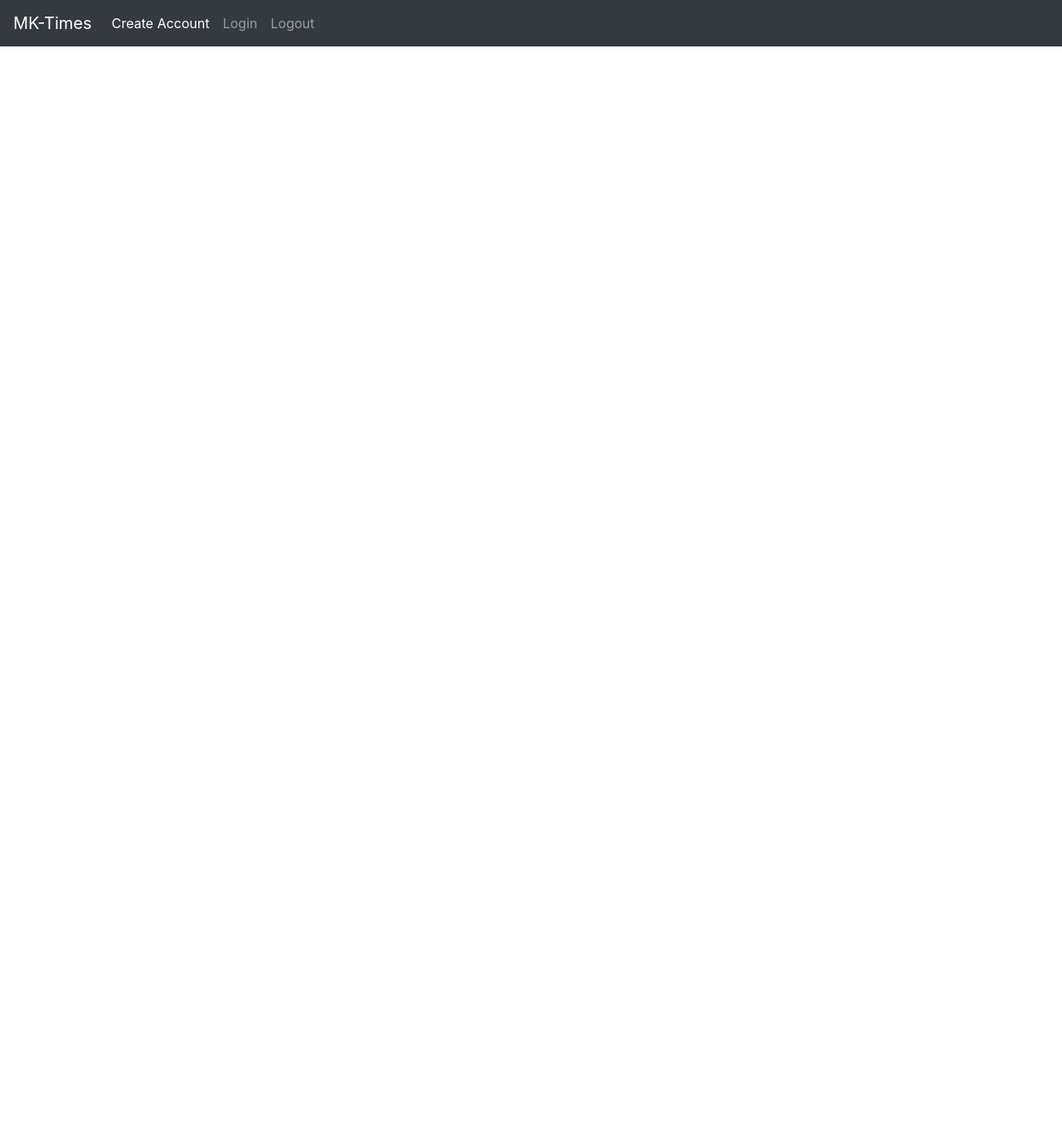
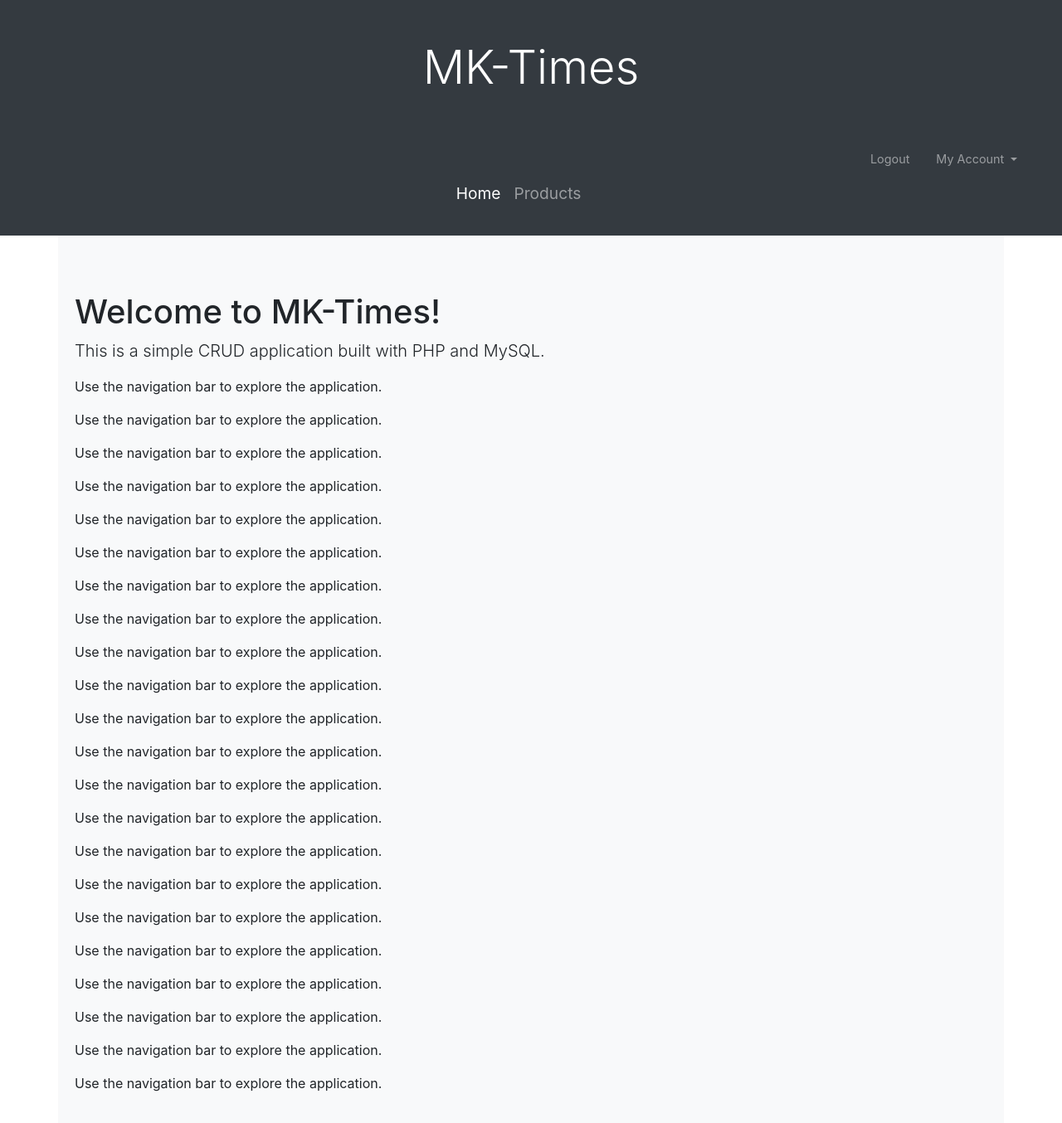
Before and after one commit to Jp2429/MK-Times-Portfolio, a PHP site: page /home.php in a window 1280 px wide. Shown: the whole page at 83% size. Before the commit the page ends 56 px from the top, so only its background shows below. Run offline with PHP 8.4, Linux system fonts and the light colour scheme; the visitor is signed in with stand-in values (Sample User, id 1).

Commit message:
Made the Nav bar to make it look nicer. Addded functionality to view products on products page

```diff
--- a/home.php
+++ b/home.php
@@ -5,5 +5,34 @@ session_start() ;
 if ( !isset( $_SESSION[ 'user_id' ] ) ) { require ( 'login_tools.php' ) ; load() ; }
 ?>
 <?php
-    include ( 'includes/nav.php' ) ;
+    include ( 'includes/mainNav.php' ) ;
 ?>
+<div class="container" style="background-color: #f8f9fa; padding: 20px;">
+    <h1 class="mt-5">Welcome to MK-Times!</h1>
+    <p class="lead">This is a simple CRUD application built with PHP and MySQL.</p>
+    <p>Use the navigation bar to explore the application.</p>
+    <p>Use the navigation bar to explore the application.</p>
+    <p>Use the navigation bar to explore the application.</p>
+    <p>Use the navigation bar to explore the application.</p>
+    <p>Use the navigation bar to explore the application.</p>
+    <p>Use the navigation bar to explore the application.</p>
+    <p>Use the navigation bar to explore the application.</p>
+    <p>Use the navigation bar to explore the application.</p>
+    <p>Use the navigation bar to explore the application.</p>
+    <p>Use the navigation bar to explore the application.</p>
+    <p>Use the navigation bar to explore the application.</p>
+    <p>Use the navigation bar to explore the application.</p>
+    <p>Use the navigation bar to explore the application.</p>
+    <p>Use the navigation bar to explore the application.</p>
+    <p>Use the navigation bar to explore the application.</p>
+    <p>Use the navigation bar to explore the application.</p>
+    <p>Use the navigation bar to explore the application.</p>
+    <p>Use the navigation bar to explore the application.</p>
+
+    <p>Use the navigation bar to explore the application.</p>
+    <p>Use the navigation bar to explore the application.</p>
+    <p>Use the navigation bar to explore the application.</p>
+    <p>Use the navigation bar to explore the application.</p>
+<?php
+include ('includes/footer.php');
+?>
--- /dev/null
+++ b/includes/mainNav.php
@@ -0,0 +1,64 @@
+<!DOCTYPE html>
+<html lang="en">
+  <head>
+    <!-- Required meta tags -->
+    <meta charset="utf-8">
+    <meta name="viewport"
+   content="width=device-width, initial-scale=1, shrink-to-fit=no">
+	<title>CRUD Practice!</title>
+
+    <!-- Bootstrap CSS -->
+    <link rel="stylesheet"
+    href="https://cdn.jsdelivr.net/npm/bootstrap@4.6.2/dist/css/bootstrap.min.css"
+    integrity="sha384-xOolHFLEh07PJGoPkLv1IbcEPTNtaed2xpHsD9ESMhqIYd0nLMwNLD69Npy4HI+N"
+    crossorigin="anonymous">
+
+  </head>
+  <body>
+    <div>
+        <div class="container-fluid bg-dark text-white p-5 mb-4">
+            <!-- Not Needed for now, but can be used later for a logo.
+            <div class="row">
+                <div class="col text-center">
+                    <img src="images/logo.png" alt="MK-Times Logo" class="img-fluid" style="max-width: 150px;">
+                </div>
+            </div>
+             -->
+        <div class="row">
+            <div class="col text-center">
+                <h1 class="display-4">MK-Times</h1>
+            </div>
+        </div>
+    </div>
+    <nav class="navbar navbar-expand-lg navbar-dark bg-dark flex-sm-row sticky-top" style="margin-top:-30px;">
+        <div class="container-fluid w-100 p-0">
+            <div class="row w-100 flex-column">
+                <div class="col-12 d-flex justify-content-end align-items-center" style="font-size: 0.9rem;">
+                    <ul class="navbar-nav flex-row">
+                        <li class="nav-item mr-3">
+                            <a class="nav-link" href="logout.php">Logout</a>
+                        </li>
+                        <li class="nav-item dropdown">
+                            <a class="nav-link dropdown-toggle" href="" id="navbarDropdownMenuLink" role="button" data-toggle="dropdown" aria-expanded="false">
+                                My Account
+                            </a>
+                            <ul class="dropdown-menu" aria-labelledby="navbarDropdownMenuLink">
+                                <li><a class="dropdown-item" href="cart.php">Cart</a></li>
+                                <li><a class="dropdown-item" href="orders.php">Order History</a></li>
+                            </ul>
+                        </li>
+                    </ul>
+                </div>
+                <div class="col-12 d-flex justify-content-center mt-0 pt-0">
+                    <ul class="navbar-nav mx-auto" style="font-size: 1.2rem; padding: 0 20px; padding-bottom: 20px;">
+                        <li class="nav-item active">
+                            <a class="nav-link" href="home.php">Home <span class="sr-only">(current)</span></a>
+                        </li>
+                        <li class="nav-item">
+                            <a class="nav-link" href="products.php">Products</a>
+                        </li>
+                    </ul>
+                </div>
+            </div>
+        </div>
+    </nav>
--- a/includes/nav.php
+++ b/includes/nav.php
@@ -32,9 +32,6 @@
       <li class="nav-item">
         <a class="nav-link" href="login.php">Login</a>
       </li>
-      <li class="nav-item">
-        <a class="nav-link" href="logout.php">Logout</a>
-      </li>
     </ul>
   </div>
 </nav>
--- a/login.php
+++ b/login.php
@@ -41,3 +41,6 @@ if ( isset( $errors ) && !empty( $errors ) )
   </div><!-- closing row -->
  </div><!-- closing container-->
 </form><!-- closing form -->
+<?php
+include ('includes/footer.php');
+?>
--- a/register.php
+++ b/register.php
@@ -164,3 +164,6 @@
         </div><!-- closing row -->
     </div><!-- closing container-->
 </form><!-- closing form -->
+<?php
+include ('includes/footer.php');
+?>
```
Also changed, not shown: products.php (+44 -0 lines), sqlTableQueries.sql (added, +8 -0 lines), img/watch1.png (added), img/watch2.png (added).
